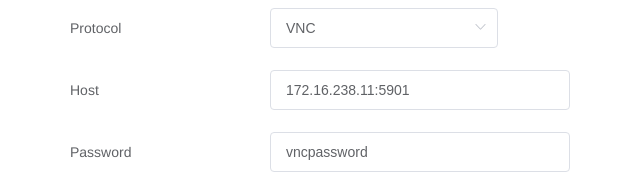
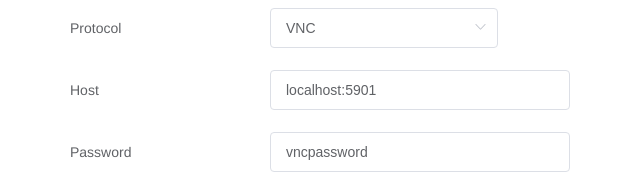
Before and after one commit to changkun/occamy, a Vue app in the folder client/occamy-web/: page /#/ in a window 1280 px wide. Shown: the part 122-295 px from the top of the page, without its empty margins (30-670 px from the left). Built offline with nearby package versions, Linux system fonts and the light colour scheme.

Commit message:
all: document native build

```diff
--- a/client/occamy-web/src/components/Login.vue
+++ b/client/occamy-web/src/components/Login.vue
@@ -37,7 +37,7 @@
       credentials: {
           'vnc': {
             protocol: 'vnc',
-            host: '172.16.238.11:5901',
+            host: 'localhost:5901',
             username: '',
             password: 'vncpassword'
           }
```
Also changed, not shown: 1 other file (tests, documents, lock files or other folders).
